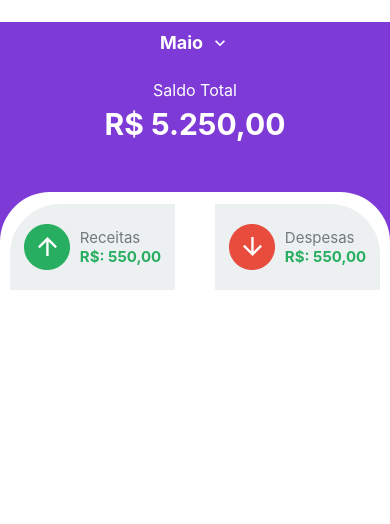
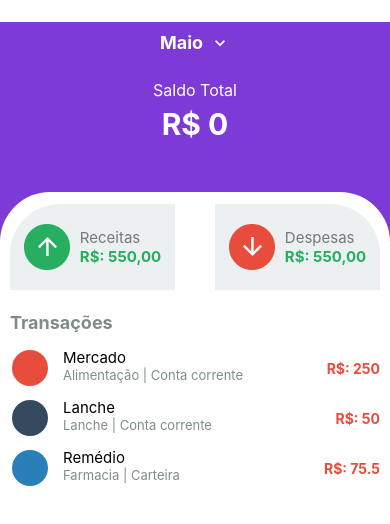
Before and after one commit to WilliamWJD/w-finances, a React Native app in the folder mobile/: screen / in a window 390 px wide. Shown: the top 524 px of the page. Built offline with nearby package versions, Linux system fonts and the light colour scheme; no server answers.

Commit message:
listando as transações e somando total em contas

```diff
--- a/mobile/package.json
+++ b/mobile/package.json
@@ -21,11 +21,12 @@
     "react-native-reanimated": "~1.7.0",
     "react-native-safe-area-context": "0.7.3",
     "react-native-screens": "~2.2.0",
+    "react-native-svg": "11.0.1",
     "react-native-vector-icons": "^6.6.0",
     "react-native-web": "~0.11.7",
     "react-redux": "^7.2.0",
     "redux": "^4.0.5",
-    "styled-components": "^5.1.0"
+    "styled-components": "^5.1.1"
   },
   "devDependencies": {
     "@babel/core": "^7.8.6",
--- a/mobile/src/components/Header/index.js
+++ b/mobile/src/components/Header/index.js
@@ -1,8 +1,24 @@
-import React from 'react'
+import React, {useState, useEffect} from 'react'
 import { View, Text, StyleSheet, TouchableOpacity } from 'react-native'
 import { MaterialIcons } from '@expo/vector-icons'
 
+import api from '../../services/api'
+
 const Header = () => {
+    const [balanceTotal, setBalanceTotal] = useState(0)
+
+    useEffect(()=>{
+        async function loadBalanceTotal(){
+            const response = await api.get('/accounts')
+            const balance = response.data.reduce((acumulador, valorAtual)=>{
+                return parseFloat(acumulador) + parseFloat(valorAtual.balance)
+            }, 0)
+            setBalanceTotal(balance)
+        }
+        loadBalanceTotal()
+    },[])
+
+
     return(
         <View style={styles.container}>
             <View style={styles.boxBalance}>
@@ -12,7 +28,7 @@ const Header = () => {
                 </TouchableOpacity>
                 <TouchableOpacity style={styles.boxBalanceButton}>
                     <Text style={styles.boxBalanceSaldo}>Saldo Total</Text>
-                    <Text style={styles.boxBalanceValue}>R$ 5.250,00</Text>
+                    <Text style={styles.boxBalanceValue}>R$ {balanceTotal}</Text>
                 </TouchableOpacity>
             </View>
         </View>
@@ -23,7 +39,7 @@ const styles = StyleSheet.create({
     container:{
         height:220,
         backgroundColor:"#7E3AD6",
-        alignItems:"center",
+        alignItems:"center"
     },
 
     boxBalance:{
--- /dev/null
+++ b/mobile/src/components/Transactions/index.js
@@ -0,0 +1,124 @@
+import React, { useState } from 'react'
+import { View, Text, StyleSheet, TouchableOpacity } from 'react-native'
+import Svg, { Circle } from 'react-native-svg'
+
+const Transactions = () => {
+    const [transactions, setTransactions] = useState([
+        {
+            id: 1,
+            description: "Mercado",
+            category: {
+                id: 1,
+                description: "Alimentação",
+                color:"#e74c3c"
+            },
+            account: {
+                id: 1,
+                description: "Conta corrente"
+            },
+            ammount: 250
+        },
+        {
+            id: 2,
+            description: "Lanche",
+            category: {
+                id: 3,
+                description: "Lanche",
+                color:"#34495e"
+            },
+            account: {
+                id: 1,
+                description: "Conta corrente"
+            },
+            ammount: 50
+        },
+        {
+            id: 3,
+            description: "Remédio",
+            category: {
+                id: 2,
+                description: "Farmacia",
+                color:"#2980b9"
+            },
+            account: {
+                id: 2,
+                description: "Carteira"
+            },
+            ammount: 75.50
+        },
+
+    ])
+
+    return (
+        <View style={styles.container}>
+            <Text style={styles.containerTitle}>Transações</Text>
+            <View style={styles.transactionsContainer}>
+                {transactions.map(transac => (
+                    <TouchableOpacity style={styles.transaction} key={transac.id}>
+                        <View style={styles.transactionBox}>
+                            <Svg height="40" width="40" viewBox="0 0 100 100">
+                                <Circle cx="50" cy="50" r="45" strokeWidth="2.5" fill={transac.category.color} />
+                            </Svg>
+                            <View style={styles.transactionLegend}>
+                                <Text style={styles.transactionLegendTitle}>{transac.description}</Text>
+                                <Text style={styles.transactionLegendCategory}>{transac.category.description} | {transac.account.description}</Text>
+                            </View>
+                        </View>
+                        <Text style={styles.transactionLegendValue}>R$: {transac.ammount}</Text>
+                    </TouchableOpacity>
+                ))}
+            </View>
+        </View>
+    )
+}
+
+const styles = StyleSheet.create({
+    container: {
+        flex: 1,
+        marginHorizontal: 10
+    },
+
+    containerTitle: {
+        fontSize: 18,
+        fontWeight: "bold",
+        color: "#7F8C8D",
+        marginTop: 10
+    },
+
+    transactionsContainer: {
+        flex: 1,
+        marginTop: 15
+    },
+
+    transaction: {
+        flexDirection: "row",
+        alignItems: "center",
+        justifyContent: "space-between",
+        marginBottom:10
+    },
+
+    transactionBox: {
+        flexDirection: "row"
+    },
+
+    transactionLegend: {
+        marginLeft: 13
+    },
+
+    transactionLegendTitle: {
+        fontSize: 15,
+    },
+
+    transactionLegendCategory: {
+        color: "#7F8C8D",
+        fontSize: 13
+    },
+
+    transactionLegendValue: {
+        color: "#E74C3C",
+        fontWeight: "bold"
+    }
+
+})
+
+export default Transactions
--- a/mobile/src/pages/Home/index.js
+++ b/mobile/src/pages/Home/index.js
@@ -3,12 +3,14 @@ import { View, Text, StyleSheet } from 'react-native'
 
 import Header from '../../components/Header'
 import PanelTypes from '../../components/PanelTypes'
+import Transactions from '../../components/Transactions'
 
 const Home = () => {
     return (
         <View style={styles.container}>
             <Header />
             <PanelTypes/>
+            <Transactions/>
         </View>
     )
 }
```
Also changed, not shown: 1 other file (tests, documents, lock files or other folders).
